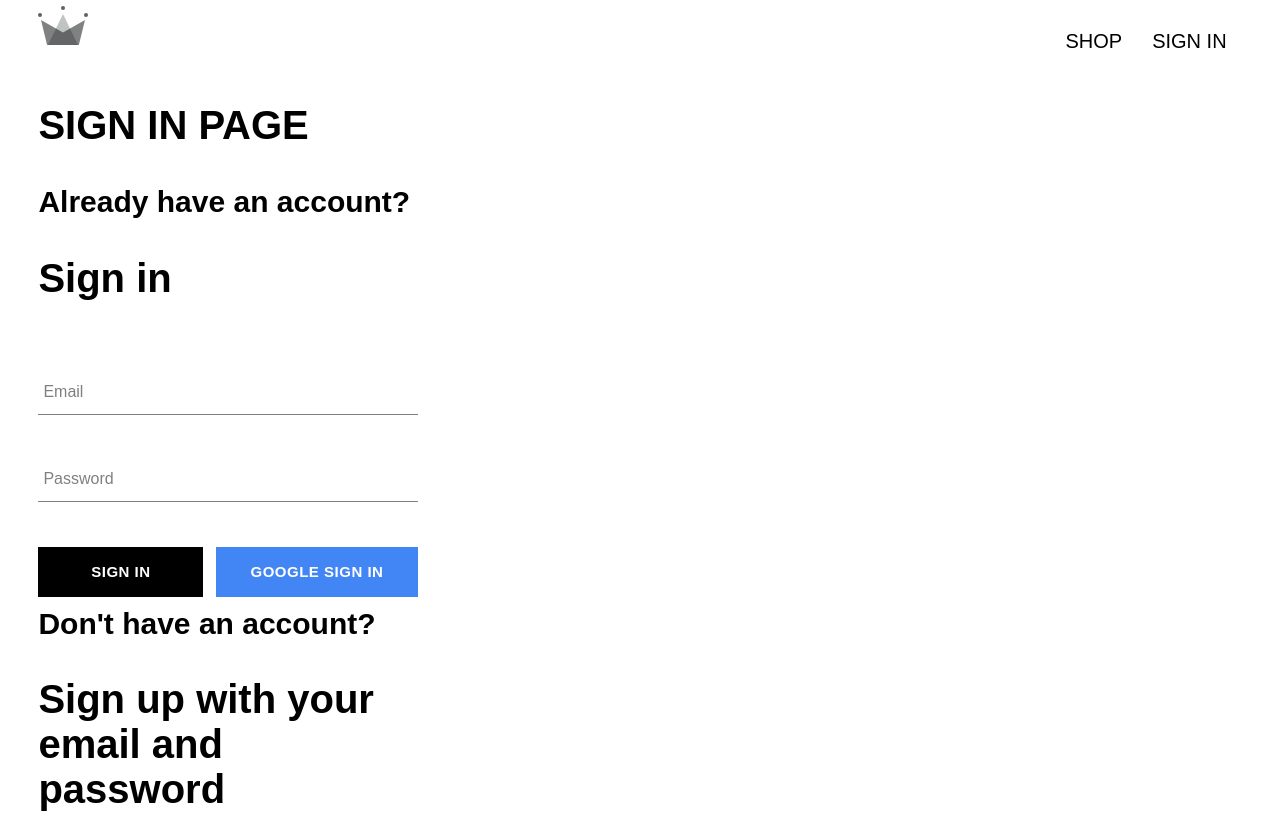
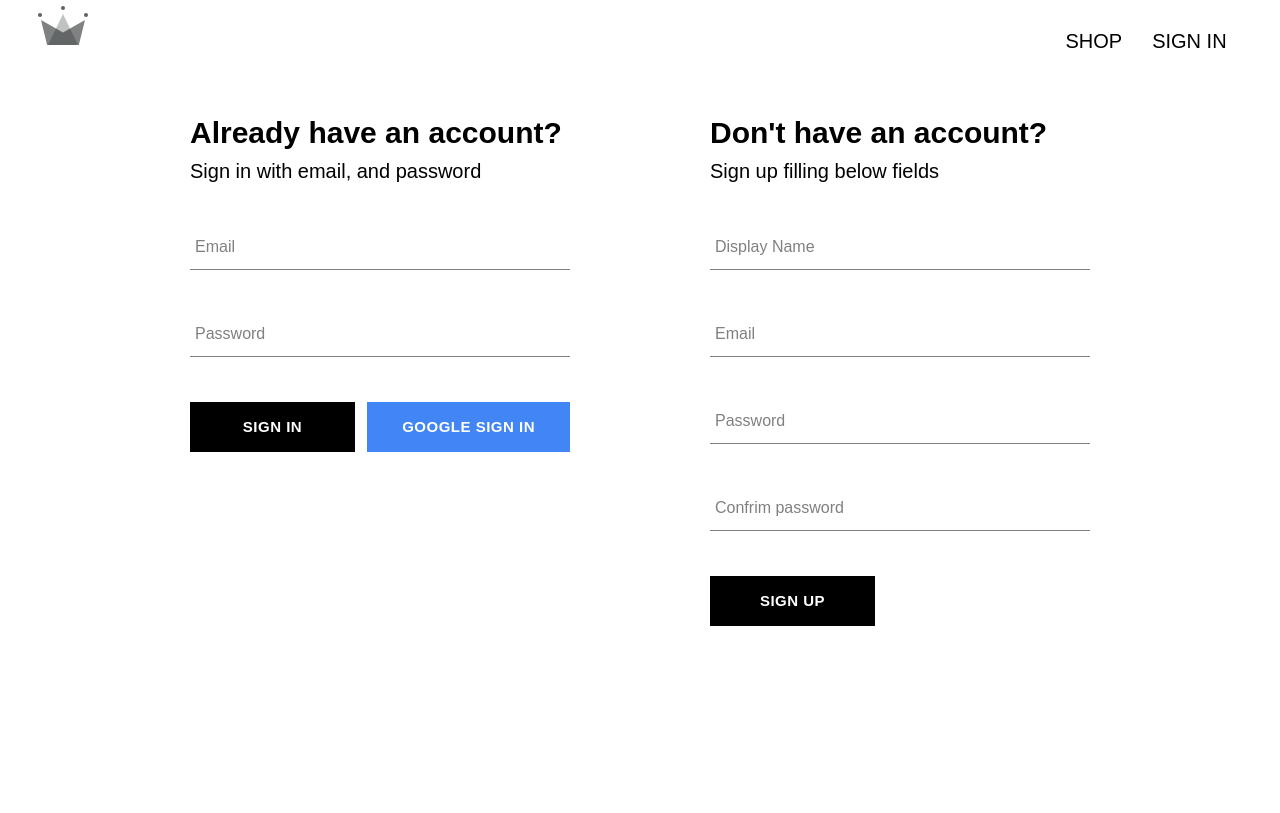
Before and after one commit to swietyon/srwn-shop-React17, a React (Create React App) app: page /auth in a window 1280 px wide. Shown: the top 813 px of the page. Built offline with nearby package versions, Linux system fonts and the light colour scheme; a web font is replaced by a local one.

Commit message:
added styles to authetication page

```diff
--- a/src/components/sign-in-form/sign-in-form.component.jsx
+++ b/src/components/sign-in-form/sign-in-form.component.jsx
@@ -35,10 +35,16 @@
             resetFormFields();
         }
         catch(error) {
-            if(error.code === 'auth/email-already-in-use'){
-                alert('Cannot create user, email already in user');
-            }
-            console.log('user creation encountered an error', error);
+          switch(error.code) {
+            case 'auth/wrong-password':
+              alert('incorrect password for email');
+              break;
+            case 'auth/user-not-found':
+              alert('no user associated with this email');
+              break;
+            default:
+              console.log(error);
+          }
         }
     }
 
@@ -51,8 +57,8 @@
 
   return (
     <div className='sign-up-container'>
-        <h2>Already have an account?</h2>
-      <h1>Sign in</h1>
+      <h2>Already have an account?</h2>
+      <a>Sign in with email, and password</a>
       <form onSubmit={handleSubmit}>
 
           <FormInput
@@ -74,8 +80,8 @@
           />
 
           <div className='buttons-container'>
-            <Button type ='submit'>Sign in</Button>
-            <Button buttonType='google' onClick={signInWithGoogle} >Google sign in</Button>
+            <Button type='submit'>Sign in</Button>
+            <Button type='button' buttonType='google' onClick={signInWithGoogle} >Google sign in</Button>
           </div>
       </form>
     </div>
--- a/src/components/sign-up-form/sign-up-form.component.jsx
+++ b/src/components/sign-up-form/sign-up-form.component.jsx
@@ -53,8 +53,8 @@
 
   return (
     <div className='sign-up-container'>
-        <h2>Don't have an account?</h2>
-      <h1>Sign up with your email and password</h1>
+      <h2>Don't have an account?</h2>
+      <a>Sign up filling below fields</a>
       <form onSubmit={handleSubmit}>
 
           <FormInput
--- a/src/routes/authentication/authentication.component.jsx
+++ b/src/routes/authentication/authentication.component.jsx
@@ -2,10 +2,11 @@
 import SingUpForm from '../../components/sign-up-form/sign-up-form.component';
 import SignInForm from '../../components/sign-in-form/sign-in-form.component';
 
+import './authentication.styles.scss';
+
 const Authentication = () => {
     return (
-        <div>
-            <h1>SIGN IN PAGE</h1>
+        <div className='authentication-container'>
             <SignInForm />
             <SingUpForm />
         </div>
--- /dev/null
+++ b/src/routes/authentication/authentication.styles.scss
@@ -0,0 +1,6 @@
+.authentication-container {
+    display:flex;
+    width: 900px;
+    justify-content: space-between;
+    margin: 30px auto;
+}
```
